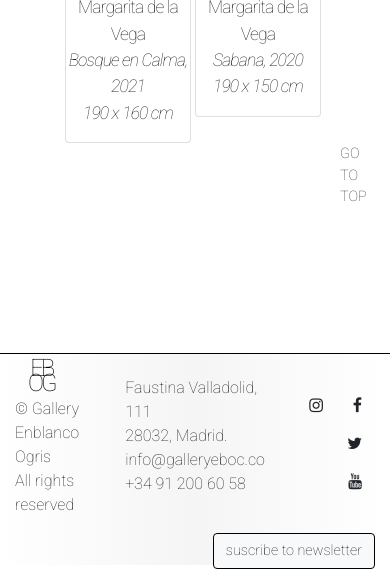
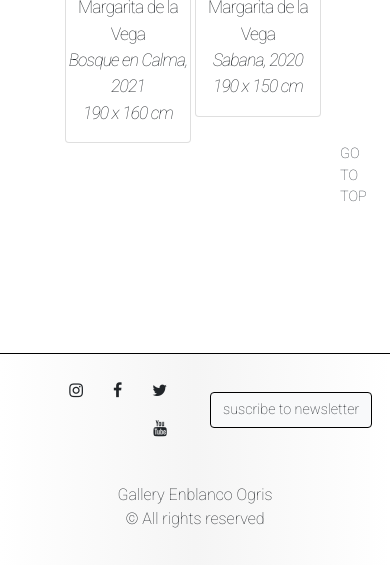
Before and after one commit to jnaranj21/art-gallery-website, a website: page currentexhib.html in a window 390 px wide. Shown: the part 1656-2225 px from the top of the page. Drawn offline with nearby package versions, Linux system fonts and the light colour scheme.

Commit message:
making footer responsive to all viewport sizes

```diff
--- a/currentexhib.html
+++ b/currentexhib.html
@@ -87,11 +87,6 @@
                 <a class="btn active">FEATURED</a>
             </div>
         </div>
-        <!--<div class="row align-items-center d-lg-none mt-3 as">
-            <div class="col pl-5 as">
-                <p class="my-0">DE LA VEGA <br><em>MARGARITA</em></p>
-            </div>
-        </div> -->
     </div>
 
     <div class="container-fluid sticky-top pt-3 as">
@@ -111,7 +106,7 @@
                 </a>
             </div>
             <div class="col-2 d-md-flex d-lg-none pl-4">
-                <p class="text-right my-0">DE LA VEGA <br><em>MARGARITA</em></p>
+                <p class="text-right my-0">DE LA VEGA<br><em>MARGARITA</em></p>
             </div>
             <div class="col-2 align-self-center d-none as" id="row-exhibar">
                 <button type="button" href="#" class="btn btn-md btn-light btn-request">REQUEST INFO</button>
@@ -239,22 +234,25 @@
         </div>
     </div>
 
-    <footer class="container as">
+    <footer class="container-fluid container-lg as">
         <div class="row row-footer as">
-            <div class="col my-auto as">
+            <div class="col-lg-3 d-none d-lg-flex my-auto pl-0 text-lg-left as">
                 <a class="btn" id="brandLogoFooter" type="button" href="index.html">EB<br>OG</a><br>
-                <p>© Gallery Enblanco Ogris</br>All rights reserved</p>
+                <p>Gallery Enblanco Ogris</br>© All rights reserved</p>
             </div>
-            <div class="col my-auto as">
-                <p>Faustina Valladolid, 111<br>28032, Madrid.<br>info@galleryeboc.co<br>+34 91 200 60 58</p>
+            <div class="col-12 order-3 order-md-1 col-md-4 d-lg-none my-auto text-center text-md-right as">
+                <p>Gallery Enblanco Ogris</br>© All rights reserved</p>
             </div>
-            <div class="col my-auto text-right as">
+            <div class="col-lg-3 my-auto pl-0 d-none d-lg-flex text-left as">
+                <p>Fausta Valladolid, 111<br>28032, Madrid.<br>info@galleryeboc.co<br>+34 91 200 60 58</p>
+            </div>
+            <div class="col-6 col-md-4 col-lg-3 order-1 order-md-2 my-auto text-right text-md-center text-lg-right as">
                 <a class="btn" href="http://instagram.com/"><i class="fa fa-instagram"></i></a>
                 <a class="btn" href="http://facebook.com/"><i class="fa fa-facebook"></i></a>
                 <a class="btn" href="http://twitter.com/"><i class="fa fa-twitter"></i></a>
                 <a class="btn" href="http://youtube.com/"><i class="fa fa-youtube"></i></a>
             </div>
-            <div class="col my-auto text-right as">
+            <div class="col-6 col-md-4 col-lg-3 order-2 order-md-3 my-auto text-left text-lg-right as">
                 <button class="btn btn-light btn-request" type="button">suscribe to newsletter</button>
             </div>
         </div>
```
